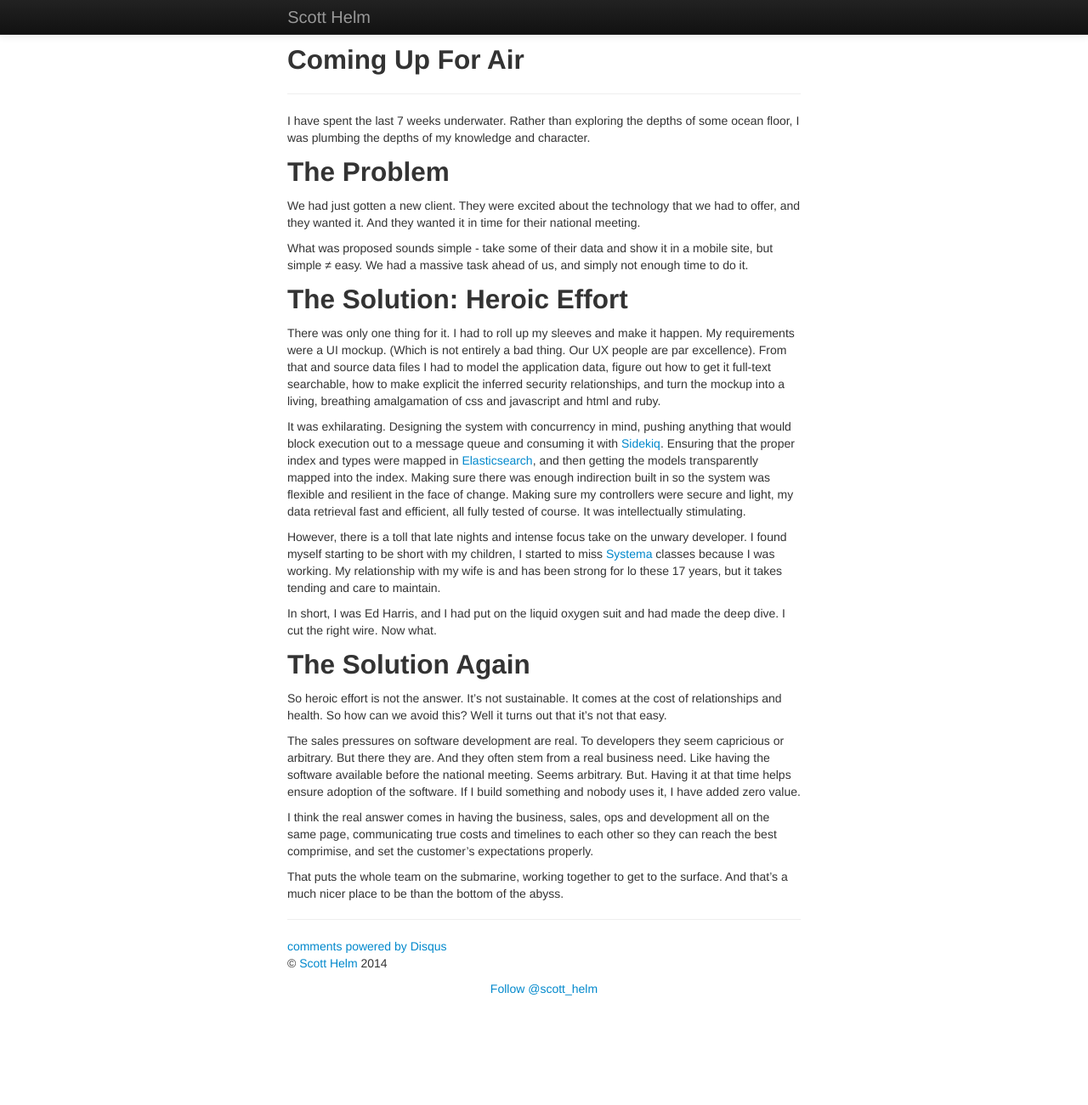
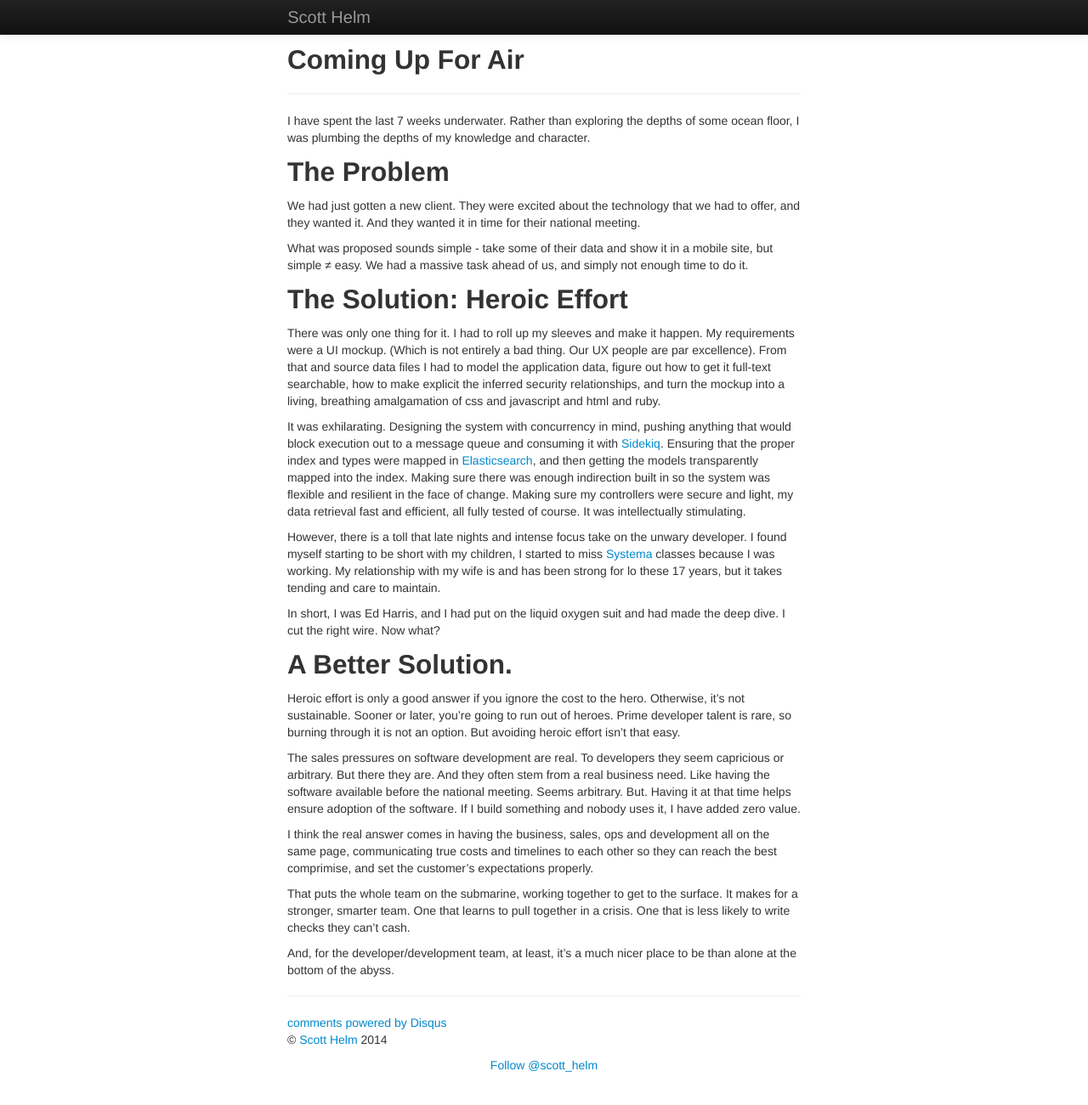
Before and after one commit to scotthelm/scotthelm.github.com.raw, a Jekyll site: the page built from _posts/2014-02-14-coming-up-for-air.md, in a window 1280 px wide and 1314 px high. Shown: the top 1301 px of the window at 85% size. Built offline with Jekyll 4.4.1, drawn with Linux system fonts in a browser that asks for light colours; nearby versions of some CDN libraries; comment, search, counter and statistics services are not loaded.

Commit message:
Tweaked the ending.
A little rewrite to bring it on home.

```diff
--- a/_posts/2014-02-14-coming-up-for-air.md
+++ b/_posts/2014-02-14-coming-up-for-air.md
@@ -39,12 +39,13 @@ I was working. My relationship with my wife is and has been strong for lo these
 17 years, but it takes tending and care to maintain.
 
 In short, I was Ed Harris, and I had put on the liquid oxygen suit and had made
-the deep dive. I cut the right wire. Now what.
+the deep dive. I cut the right wire. Now what?
 
-## The Solution Again
-So heroic effort is not the answer. It's not sustainable. It comes at the cost
-of relationships and health. So how can we avoid this? Well it turns out that
-it's not that easy.
+## A Better Solution.
+
+Heroic effort is only a good answer if you ignore the cost to the hero. Otherwise, it's not sustainable.
+Sooner or later, you're going to run out of heroes. Prime developer talent is rare, so burning through it is
+not an option. But avoiding heroic effort isn't that easy.
 
 The sales pressures on software development are real. To developers they seem
 capricious or arbitrary. But there they are. And they often stem from a real
@@ -57,4 +58,8 @@ all on the same page, communicating true costs and timelines to each other so
 they can reach the best comprimise, and set the customer's expectations properly.
 
 That puts the whole team on the submarine, working together to get to the surface.
-And that's a much nicer place to be than the bottom of the abyss.
+It makes for a stronger, smarter team. One that learns to pull together in a crisis. One
+that is less likely to write checks they can't cash.
+
+And, for the developer/development team, at least, it's a much nicer place to be than alone
+at the bottom of the abyss.
```
